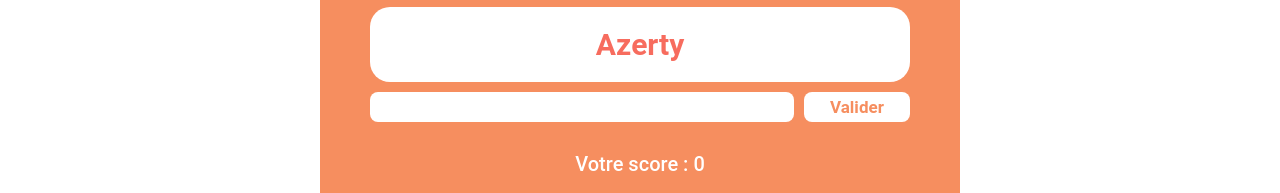
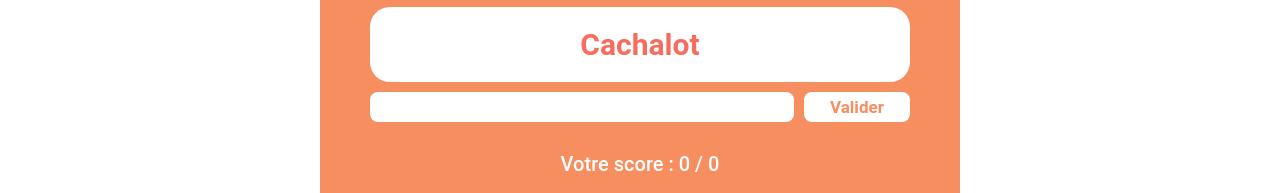
Before and after one commit to Presly-KM/Site-Jeu-de-mots-et-phrases, a plain HTML site: page index.html in a window 1280 px wide. Shown: the part 367-560 px from the top of the page. Drawn offline with Linux system fonts and the light colour scheme.

Commit message:
index.html change from script4 to script (l.15)

```diff
--- a/index.html
+++ b/index.html
@@ -12,7 +12,7 @@
     <!-- Attention, l'ordre des fichiers js est important.  -->
     <script src="scripts/config.js" defer></script>
     <script src="scripts/popup.js" defer></script>
-    <script src="scripts/script4.js" defer></script>
+    <script src="scripts/script.js" defer></script>
     <script src="scripts/main.js" defer></script>
 </head>
 <body>
```
